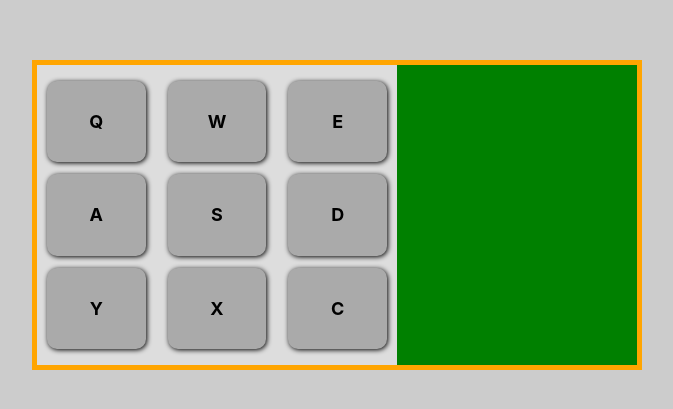
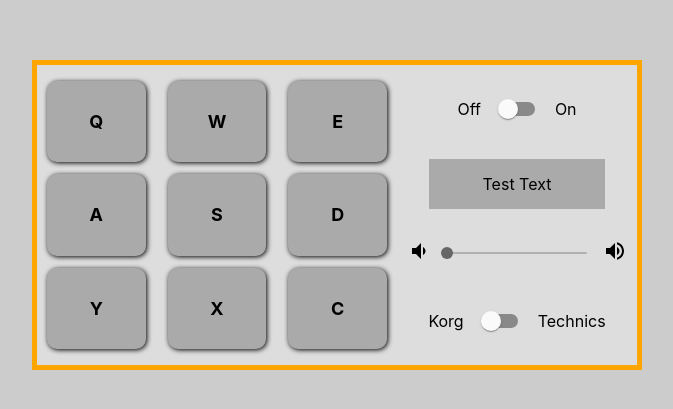
Before and after one commit to LE-Smith/freecodechallenge-drum-machine, a React (Create React App) app: page / in a window 1280 px wide. Shown: the part 185-594 px from the top of the page, without its empty margins (303-976 px from the left). Built offline with nearby package versions, Linux system fonts and the light colour scheme.

Commit message:
add menu layout

```diff
--- a/package.json
+++ b/package.json
@@ -3,6 +3,8 @@
   "version": "0.1.0",
   "private": true,
   "dependencies": {
+    "@material-ui/core": "^4.11.3",
+    "@material-ui/icons": "^4.11.2",
     "@testing-library/jest-dom": "^5.11.9",
     "@testing-library/react": "^11.2.5",
     "@testing-library/user-event": "^12.6.3",
--- a/src/App.js
+++ b/src/App.js
@@ -1,4 +1,5 @@
 import styled from 'styled-components';
+import { MuiThemeProvider, createMuiTheme } from '@material-ui/core/styles';
 
 import PadsWrapper from './containers/PadsWrapper';
 import MenuWrapper from './containers/MenuWrapper';
@@ -18,12 +19,21 @@ const AppWrapper = styled.div`
   }
 `;
 
+const theme = createMuiTheme({
+  palette: {
+    primary: {
+      main: '#666',
+    },
+  },
+});
 
 function App() {
   return (
     <AppWrapper>
-      <PadsWrapper />
-      <MenuWrapper />
+      <MuiThemeProvider theme={theme}>
+        <PadsWrapper />
+        <MenuWrapper />
+      </MuiThemeProvider>
     </AppWrapper>
   );
 }
--- /dev/null
+++ b/src/components/Display.js
@@ -0,0 +1,22 @@
+import React from 'react';
+import styled from 'styled-components';
+
+
+const StyledComponent = styled.div`
+    background-color: #aaa;
+    width: 80%;
+    display: flex;
+    justify-content: center;
+    align-items: center;
+    height: 50px;
+`;
+
+const Display = props => {
+    return (
+        <StyledComponent>
+            {props.text}
+        </StyledComponent>
+    )
+}
+
+export default Display;
--- a/src/containers/MenuWrapper.js
+++ b/src/containers/MenuWrapper.js
@@ -1,14 +1,23 @@
 import React from 'react';
-import styled from 'styled-components'
+import styled from 'styled-components';
+import Switch from '@material-ui/core/Switch';
+import Grid from '@material-ui/core/Grid';
+import Slider from '@material-ui/core/Slider';
+import VolumeDown from '@material-ui/icons/VolumeDown';
+import VolumeUp from '@material-ui/icons/VolumeUp';
 
-
+import Display from '../components/Display';
 
 const StyledComponent = styled.div`
   width: 40%;
   height: 100%;
-    background-color: green;
+  /* background-color: green; */
   padding: 10px;
   box-sizing: border-box;
+  display: flex;
+  flex-direction: column;
+  justify-content: space-around;
+  align-items: center;
 
   @media (max-width: 650px) {
     width: 100%;
@@ -16,13 +25,60 @@ const StyledComponent = styled.div`
   }
 `;
 
+const styles = {
+    switch: {
+        display: 'flex',
+        justifyContent: 'center'
+    }
+}
+
 const MenuWrapper = props => {
-
   return (
     <StyledComponent>
+      <Grid style={styles.switch} component="label" container alignItems="center" spacing={1}>
+        <Grid item>Off</Grid>
+        <Grid item>
+          <Switch
+            // checked={state.checkedB}
+            // onChange={handleChange}
+            color="default"
+            name="checkedB"
+          />
+        </Grid>
+        <Grid item>On</Grid>
+      </Grid>
+
+      <Display text="Test Text" />
+
+      <Grid container spacing={2}>
+        <Grid item>
+          <VolumeDown />
+        </Grid>
+        <Grid item xs>
+          <Slider aria-labelledby="continuous-slider" />
+          {/* <Slider value={value} onChange={handleChange} aria-labelledby="continuous-slider" /> */}
+
+        </Grid>
+        <Grid item>
+          <VolumeUp />
+        </Grid>
+      </Grid>
+
+      <Grid style={styles.switch}  component="label" container alignItems="center" spacing={1}>
+        <Grid item>Korg</Grid>
+        <Grid item>
+          <Switch
+            // checked={state.checkedB}
+            // onChange={handleChange}
+            color="default"
+            name="checkedB"
+          />
+        </Grid>
+        <Grid item>Technics</Grid>
+      </Grid>
 
     </StyledComponent>
-    )
-}
+  );
+};
 
 export default MenuWrapper;
```
Also changed, not shown: 1 other file (tests, documents, lock files or other folders). Lines whose indentation alone changed are shown as unchanged.
